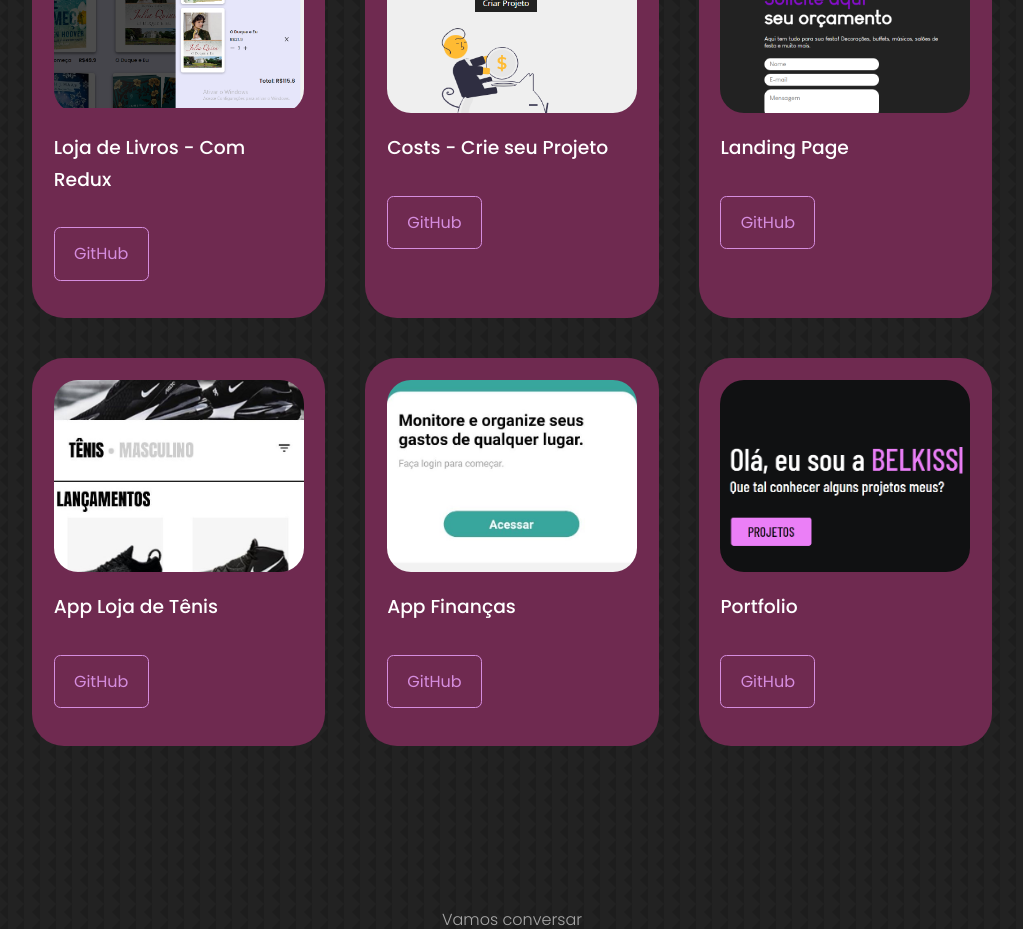
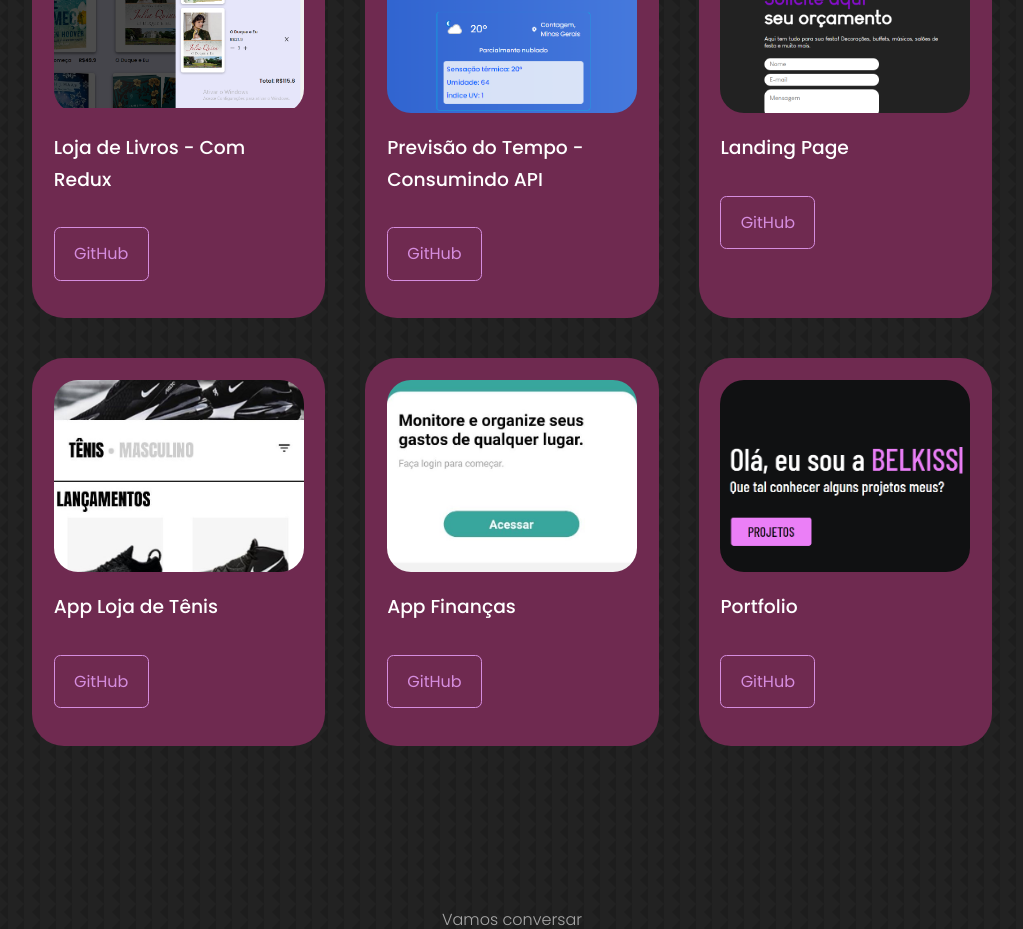
Before and after one commit to belkiss-lino/portfolio-belkiss-lino, a React (Create React App) app: page / in a window 1280 px wide. Shown: the part 2520-3449 px from the top of the page, without its empty margins (128-1151 px from the left). Built offline with nearby package versions, Linux system fonts and the light colour scheme.

Commit message:
updating port

```diff
--- a/src/components/portfolio/Portfolio.jsx
+++ b/src/components/portfolio/Portfolio.jsx
@@ -20,16 +20,16 @@ const Portfolio = () => {
           </div>
           <h3>Loja de Livros - Com Redux</h3>
           <div className='portfolio__item-cta'>
-            <a href='https://github.com/belkiss-lino/costs' className='btn' target='_blank'>GitHub</a>
+            <a href='https://github.com/belkiss-lino/book-shopping' className='btn' target='_blank'>GitHub</a>
           </div>
         </article>
         <article className='portfolio__item'>
           <div className='portfolio__item-image'>
             <img src={IMG1} alt="" />
           </div>
-          <h3>Costs - Crie seu Projeto</h3>
+          <h3>Previsão do Tempo - Consumindo API</h3>
           <div className='portfolio__item-cta'>
-            <a href='https://github.com/belkiss-lino/costs' className='btn' target='_blank'>GitHub</a>
+            <a href='https://github.com/belkiss-lino/weather-forecast' className='btn' target='_blank'>GitHub</a>
           </div>
         </article>
         <article className='portfolio__item'>
```
Also changed, not shown: src/assets/portfolio1.png.
